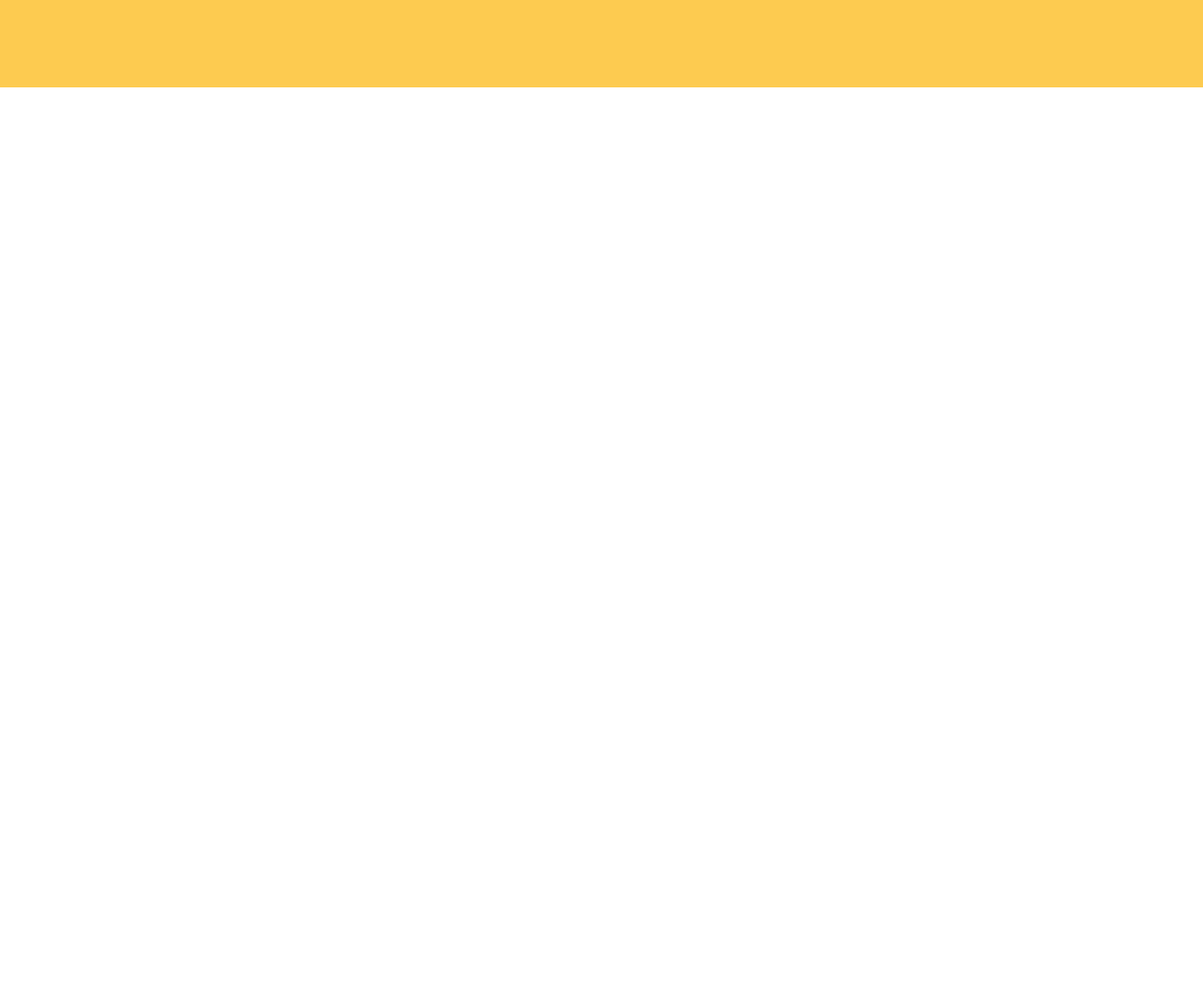
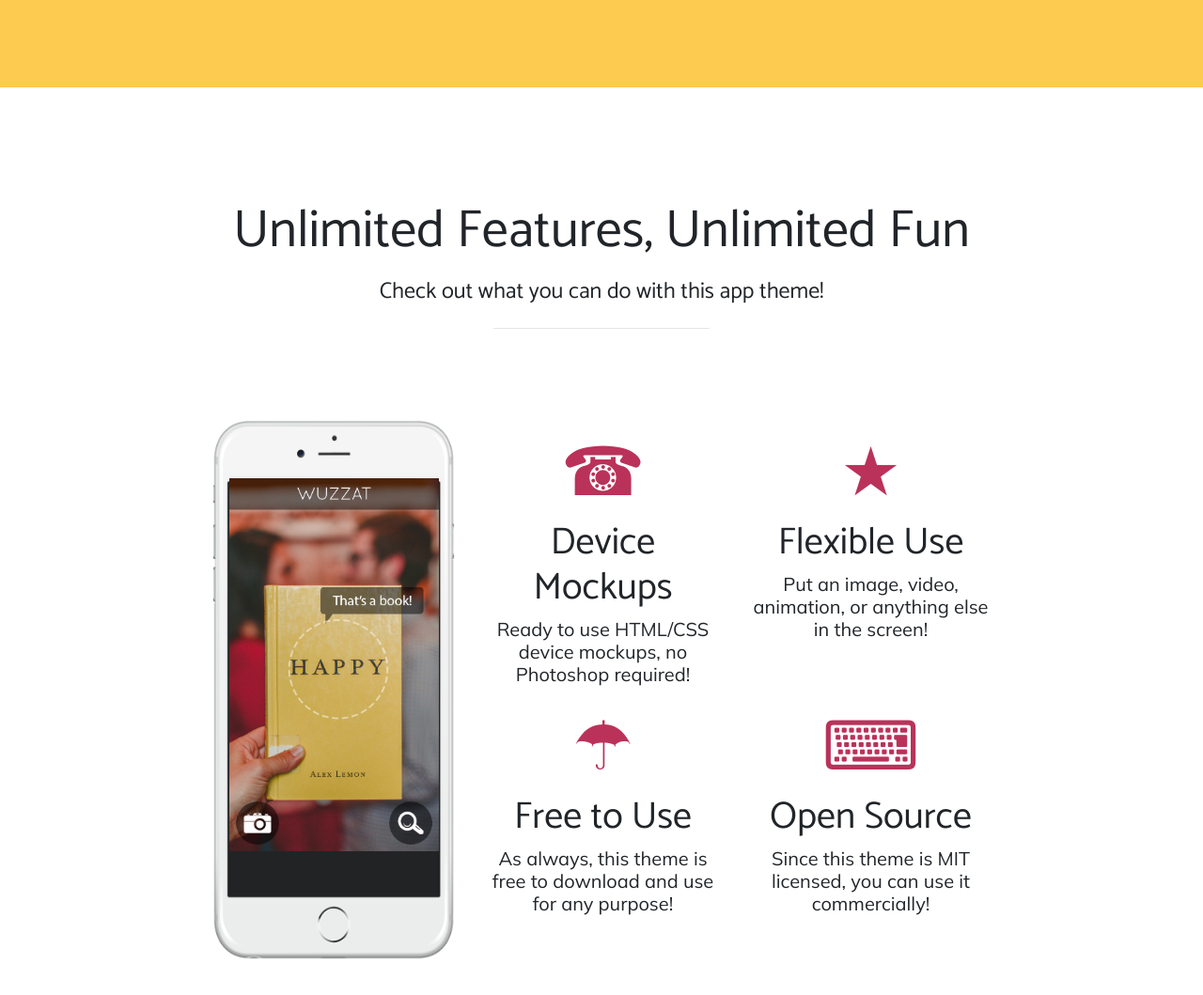
Before and after one commit to antarn88/bs-sitebuild, a plain HTML site: page index.html in a window 1280 px wide. Shown: the part 1205-2264 px from the top of the page at 94% size. Before the commit the page ends 1298 px from the top, so only its background shows below. Drawn offline with nearby package versions, Linux system fonts and the light colour scheme.

Commit message:
Added section three

```diff
--- a/assets/css/style.css
+++ b/assets/css/style.css
@@ -30,7 +30,7 @@ p, footer {
 	display: flex;
 	position: relative;
 	justify-content: center;
-	max-width: 18rem;
+    max-width: 18rem;
 }
 .phone-img {
 	max-width: 100%;
@@ -41,9 +41,22 @@ p, footer {
 	right: 1.05rem;
 	max-width: 88%;
 }
+.inner-phone-2 {
+	position: absolute;
+	top: 3.9rem;
+	right: 2rem;
+	max-width: 77.5%;
+}
 .section-two {
     background-color: rgb(253, 203, 80);
 }
 .section-two img {
     width: 268px;
 }
+.section-three img {
+    width: 100%;
+}
+.icon {
+    font-size: 4.5rem;
+    color: rgb(186, 50, 90);
+}
--- a/index.html
+++ b/index.html
@@ -74,6 +74,50 @@
                 </div>
             </div>
         </section>
+
+        <section class="section-three">
+            <div class="container py-5">
+                <div class="row">
+                    <div class="col-10 offset-1 text-center mt-4">
+                        <h1 class="display-4 mt-5 mb-3">Unlimited Features, Unlimited Fun</h1>
+                        <h1 class="h4">Check out what you can do with this app theme!</h1>
+                        <hr class="w-25 mt-4 mb-5">
+                    </div>
+                </div>
+                <div class="row text-center d-flex justify-content-center">
+                    <div class="col-6 mt-5 telephone-photos-container">
+                        <img src="/assets/img/phone.png" alt="Phone" class="phone-img">
+                        <img src="/assets/img/demo-screen-1.jpg" alt="Inner phone" class="inner-phone-2">
+                    </div>
+                    <div class="col-lg-6">
+                        <div class="row">
+                            <div class="col-lg-6 mt-5">
+                                <p class="icon mb-0">☎</p>
+                                <h1>Device Mockups</h1>
+                                <p class="h5">Ready to use HTML/CSS device mockups, no Photoshop required!</p>
+                            </div>
+                            <div class="col-lg-6 mt-5">
+                                <p class="icon mb-0">★</p>
+                                <h1>Flexible Use</h1>
+                                <p class="h5">Put an image, video, animation, or anything else in the screen!</p>
+                            </div>
+                        </div>
+                        <div class="row">
+                            <div class="col-lg-6 mt-5 mt-lg-0">
+                                <p class="icon mb-0">☂</p>
+                                <h1>Free to Use</h1>
+                                <p class="h5">As always, this theme is free to download and use for any purpose!</p>
+                            </div>
+                            <div class="col-lg-6 mt-5 mt-lg-0">
+                                <p class="icon mb-0">⌨</p>
+                                <h1>Open Source</h1>
+                                <p class="h5 mb-5">Since this theme is MIT licensed, you can use it commercially!</p>
+                            </div>
+                        </div>
+                    </div>
+                </div>
+            </div>
+        </section>
     </main>
 
     <script src="https://code.jquery.com/jquery-3.5.1.slim.min.js"
```
